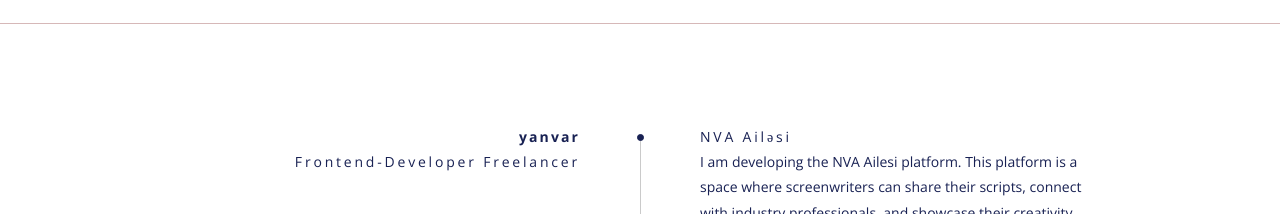
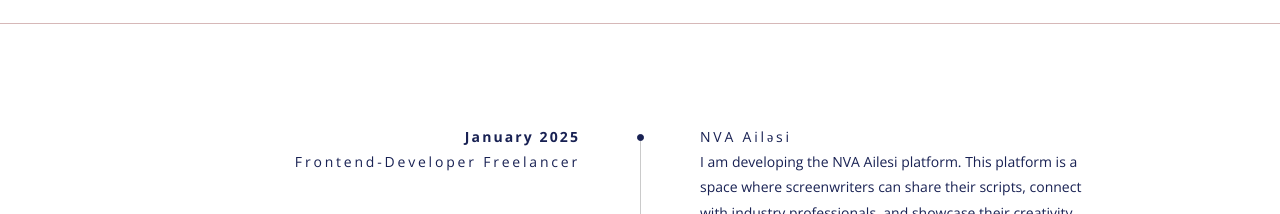
Before and after one commit to Zaranasirova/Portfolio, a React (Vite) app: page / in a window 1280 px wide. Shown: the part 1140-1354 px from the top of the page. Built offline with nearby package versions, Linux system fonts and the light colour scheme.

Commit message:
data correction

```diff
--- a/src/data.js
+++ b/src/data.js
@@ -72,7 +72,7 @@ export const Work_data = [
   {
     company: "NVA Ailəsi",
     position: "Frontend-Developer Freelancer",
-    duration: "yanvar",
+    duration: "January 2025",
     description:
       "I am developing the NVA Ailesi platform. This platform is a space where screenwriters can share their scripts, connect with industry professionals, and showcase their creativity. Whether you're a beginner or an experienced screenwriter, NVA Ailesi will be the perfect place to bring your stories to life.",
   },
```
